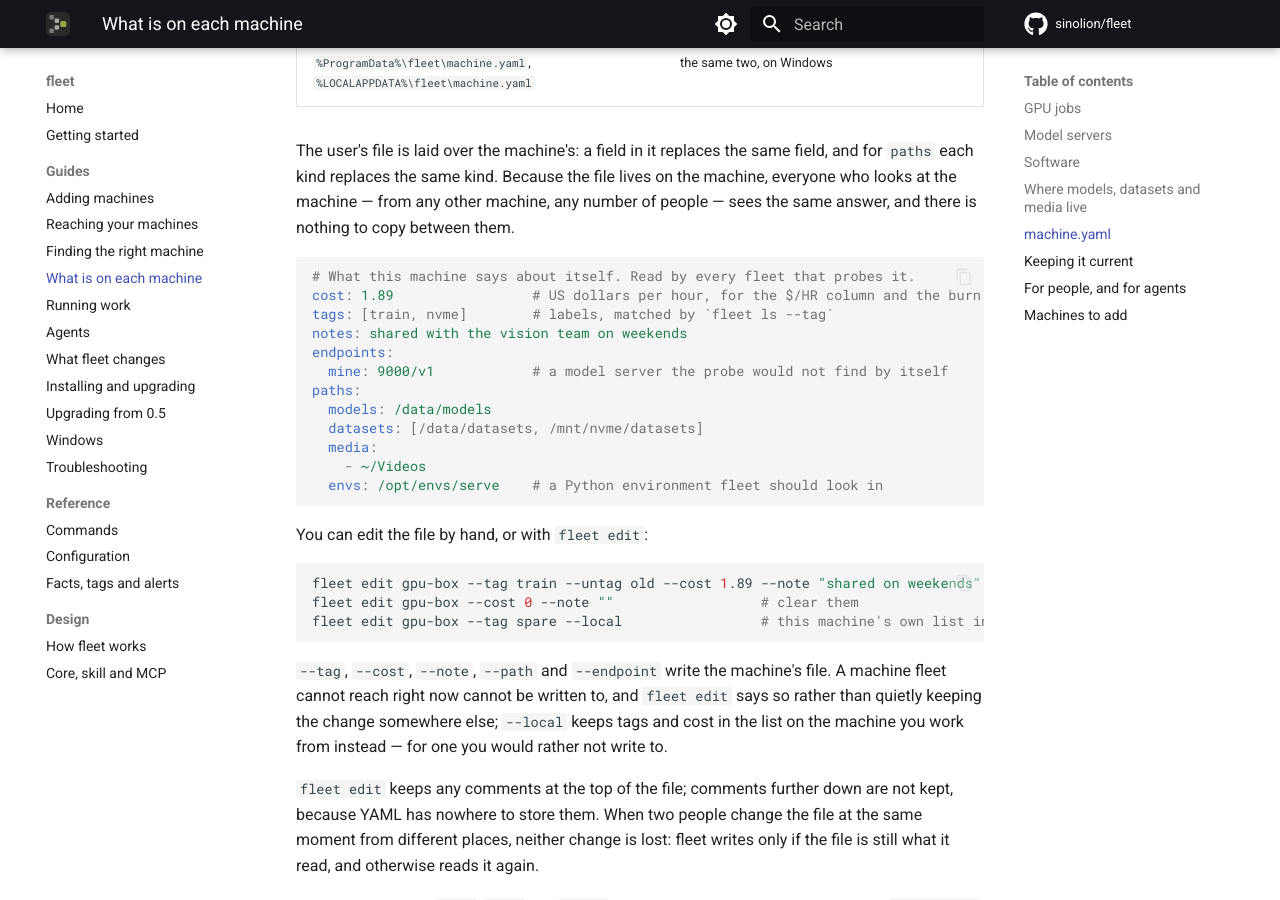
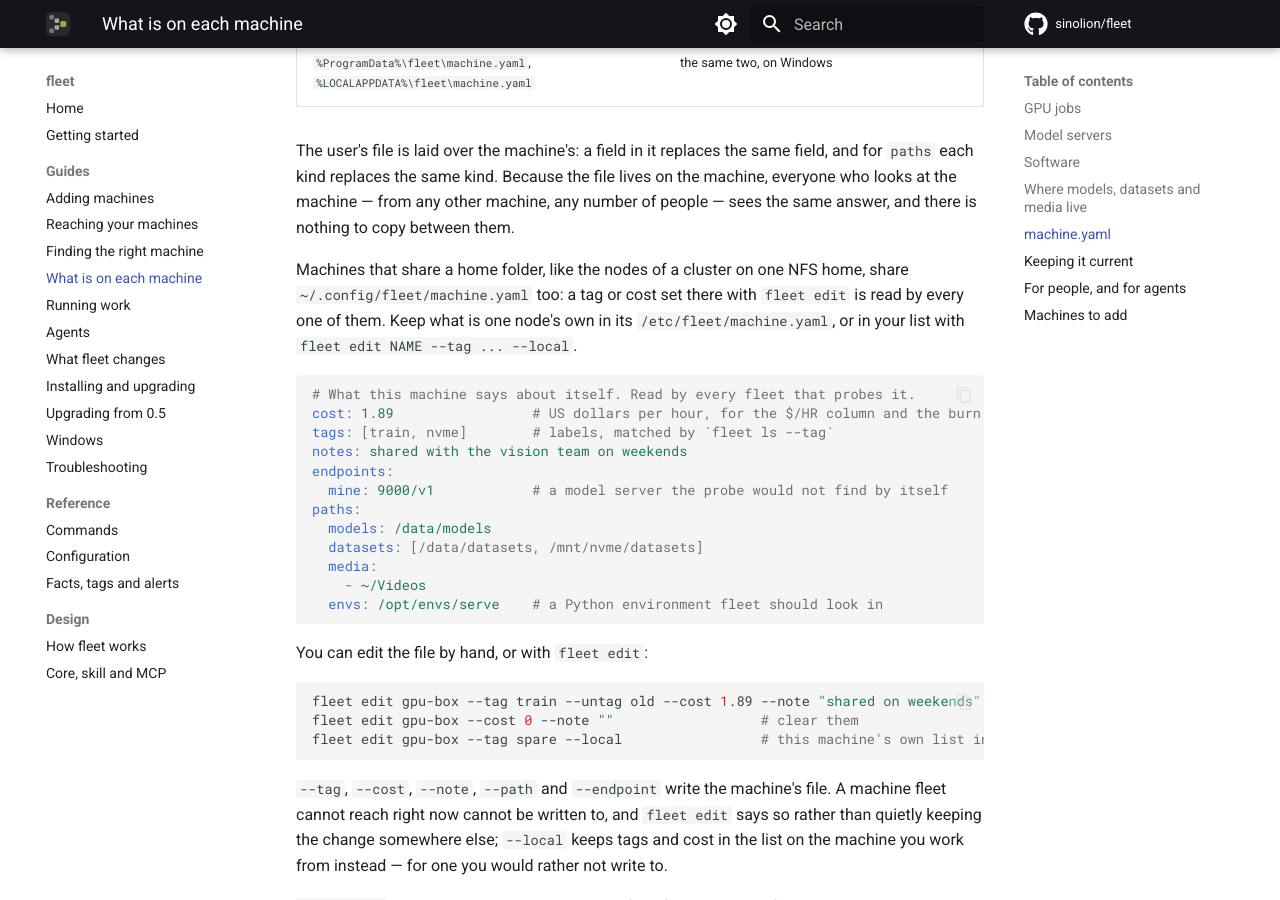
Before and after one commit to lion-zhang/fleet, an MkDocs documentation site: the page built from docs/guides/resources.md, in a window 1280 px wide and 900 px high, scrolled down 3479 px. Built offline with MkDocs 1.6.1 and Material for MkDocs 9.7.7, drawn with Linux system fonts in a browser that asks for light colours; comment, search, counter and statistics services are not loaded.

Commit message:
Say what a shared home means for machine.yaml
Co-Authored-By: Claude Opus 5.5 <noreply@anthropic.com>

````diff
--- a/docs/guides/resources.md
+++ b/docs/guides/resources.md
@@ -139,6 +139,11 @@ for `paths` each kind replaces the same kind. Because the file lives on the mach
 everyone who looks at the machine — from any other machine, any number of people — sees
 the same answer, and there is nothing to copy between them.
 
+Machines that share a home folder, like the nodes of a cluster on one NFS home, share
+`~/.config/fleet/machine.yaml` too: a tag or cost set there with `fleet edit` is read by
+every one of them. Keep what is one node's own in its `/etc/fleet/machine.yaml`, or in
+your list with `fleet edit NAME --tag ... --local`.
+
 ```yaml
 # What this machine says about itself. Read by every fleet that probes it.
 cost: 1.89                 # US dollars per hour, for the $/HR column and the burn rate
````
